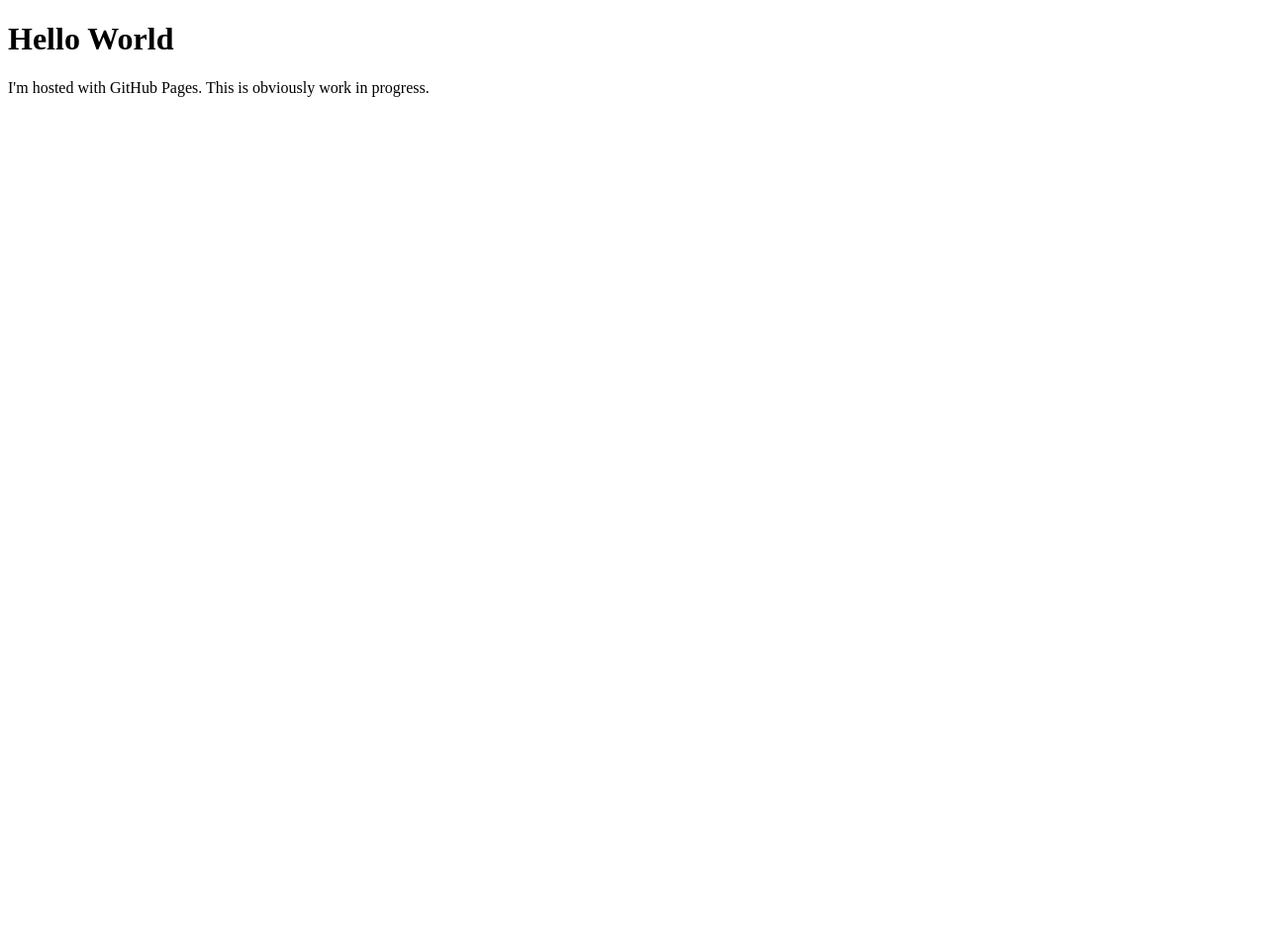
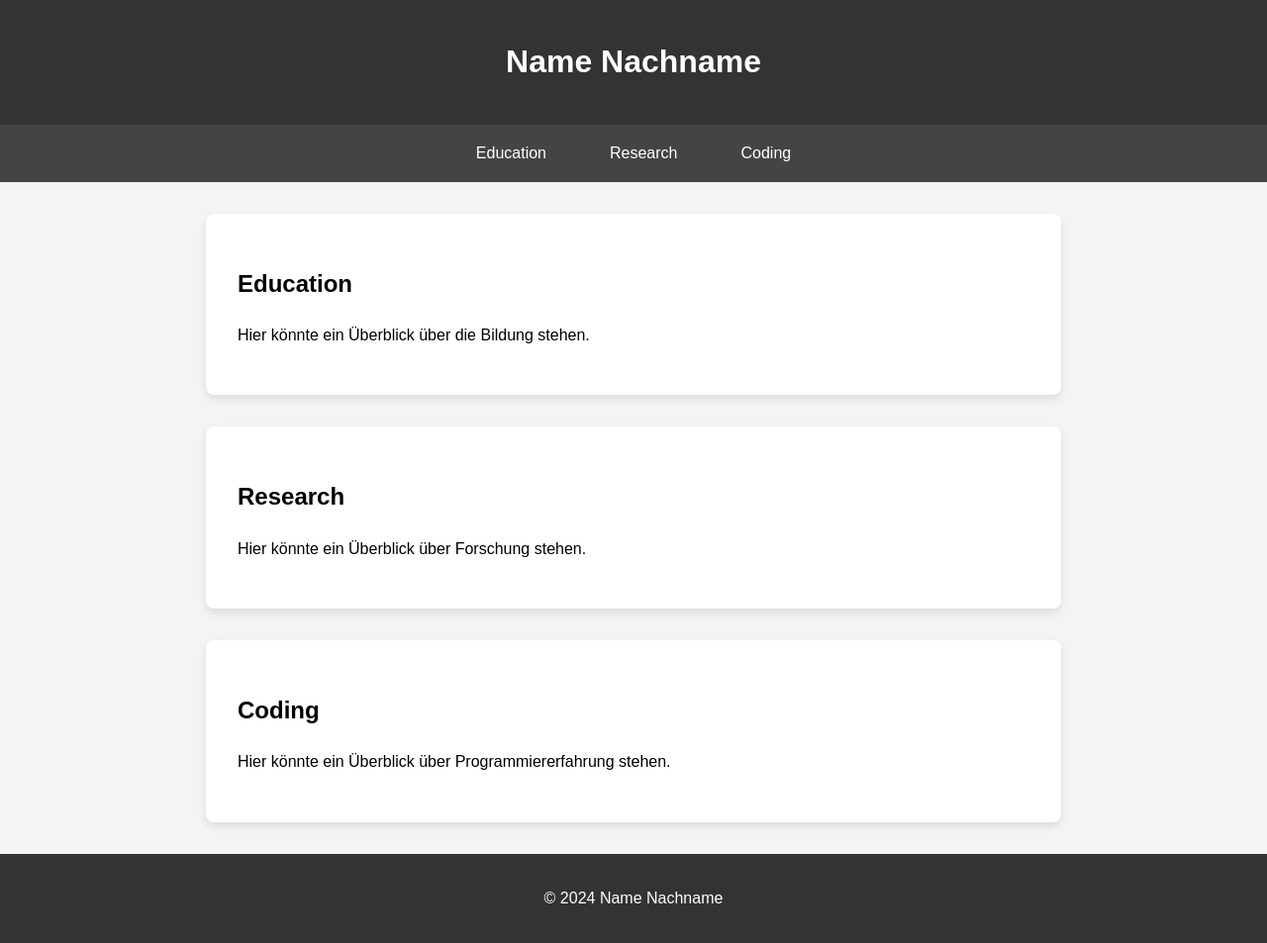
Before and after one commit to ntiggemann/ntiggemann.github.io, a plain HTML site: page index.html in a window 1280 px wide. Shown: the whole page at 99% size. Before the commit the page ends 800 px from the top, so only its background shows below. Drawn offline with Linux system fonts and the light colour scheme.

Commit message:
Update index.html

```diff
--- a/index.html
+++ b/index.html
@@ -1,7 +1,77 @@
 <!DOCTYPE html>
-<html>
+<html lang="de">
+<head>
+    <meta charset="UTF-8">
+    <meta name="viewport" content="width=device-width, initial-scale=1.0">
+    <title>Name Nachname</title>
+    <style>
+        body {
+            font-family: Arial, sans-serif;
+            line-height: 1.6;
+            margin: 0;
+            padding: 0;
+            background-color: #f4f4f4;
+        }
+        header {
+            background: #333;
+            color: #fff;
+            padding: 1rem 0;
+            text-align: center;
+        }
+        nav {
+            display: flex;
+            justify-content: center;
+            background: #444;
+        }
+        nav a {
+            color: white;
+            text-decoration: none;
+            padding: 1rem 2rem;
+            display: block;
+        }
+        nav a:hover {
+            background: #555;
+        }
+        section {
+            padding: 2rem;
+            margin: 2rem auto;
+            max-width: 800px;
+            background: white;
+            border-radius: 8px;
+            box-shadow: 0 4px 8px rgba(0, 0, 0, 0.1);
+        }
+        footer {
+            text-align: center;
+            padding: 1rem 0;
+            background: #333;
+            color: #fff;
+            position: relative;
+        }
+    </style>
+</head>
 <body>
-<h1>Hello World</h1>
-<p>I'm hosted with GitHub Pages. This is obviously work in progress.</p>
+    <header>
+        <h1>Name Nachname</h1>
+    </header>
+    <nav>
+        <a href="#education">Education</a>
+        <a href="#research">Research</a>
+        <a href="#coding">Coding</a>
+    </nav>
+    <section id="education">
+        <h2>Education</h2>
+        <p>Hier könnte ein Überblick über die Bildung stehen.</p>
+    </section>
+    <section id="research">
+        <h2>Research</h2>
+        <p>Hier könnte ein Überblick über Forschung stehen.</p>
+    </section>
+    <section id="coding">
+        <h2>Coding</h2>
+        <p>Hier könnte ein Überblick über Programmiererfahrung stehen.</p>
+    </section>
+    <footer>
+        <p>&copy; 2024 Name Nachname</p>
+    </footer>
 </body>
 </html>
```
